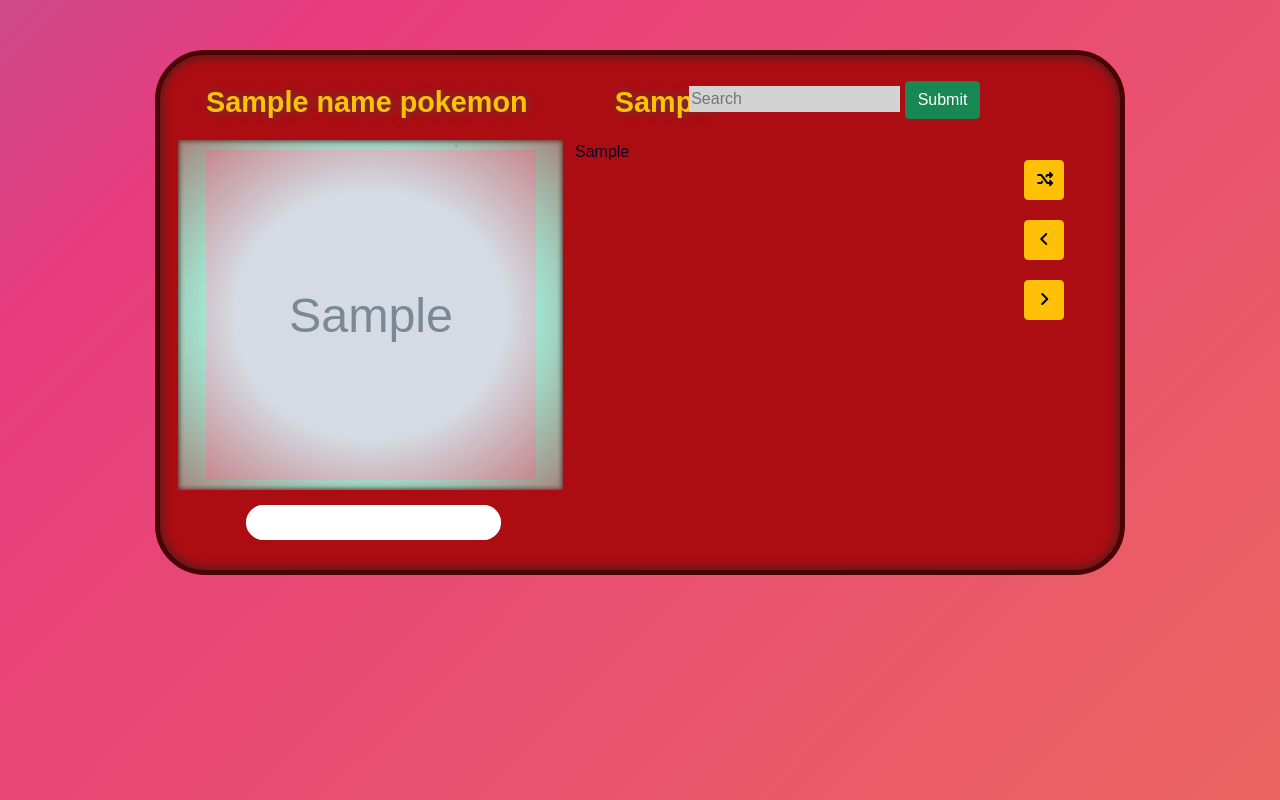
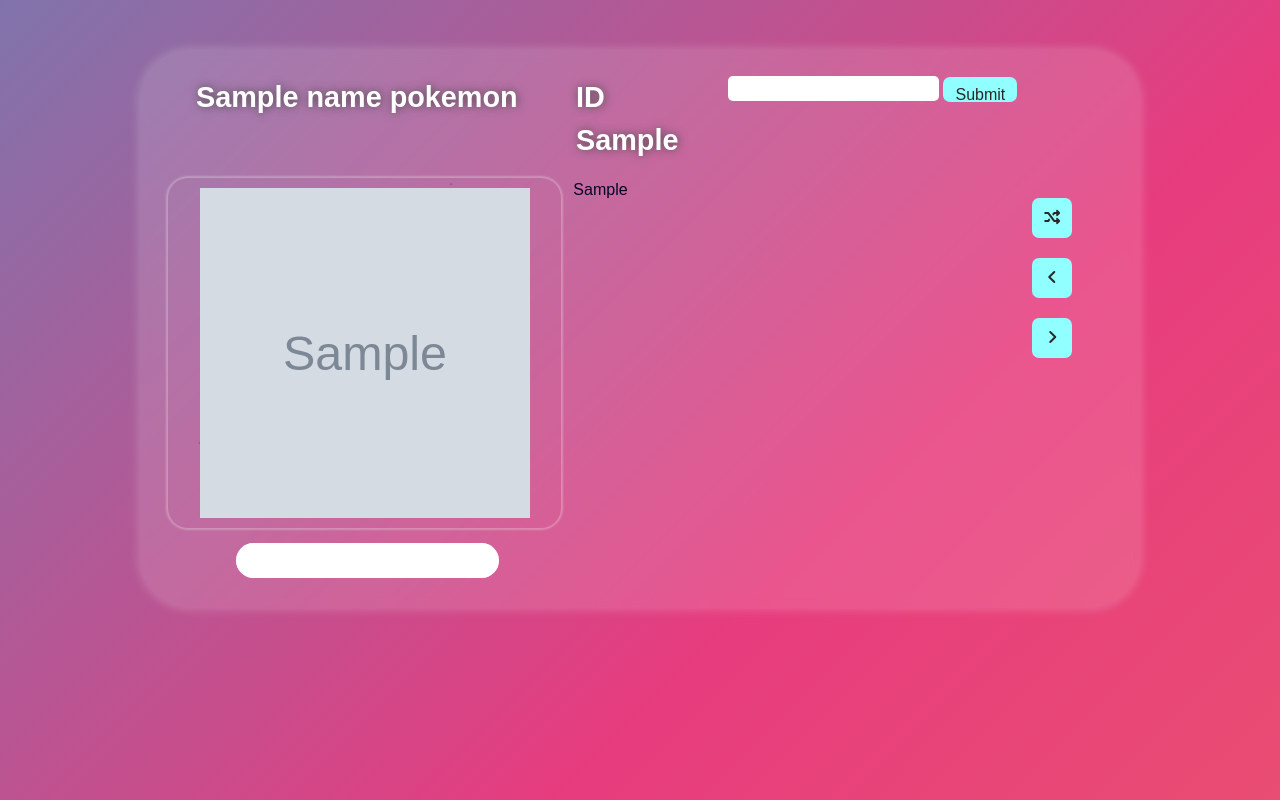
Before and after one commit to IvanYanez10/pokedex, a Django app: template pokedexApp/templates/pokedexApp/index.html in a window 1280 px wide. Run offline with Django 3.2, Linux system fonts and the light colour scheme; tables that the repository leaves empty hold one stand-in row (values such as "Sample post"); the template is opened without the code that fills it: values that come from a table or form of the project are taken from there, most other values are stand-ins (such as "Sample title", 1, 10 or a date in 2020); grey boxes marked "Sample" are stand-in pictures.

Commit message:
style version 2

```diff
--- a/pokedexApp/static/pokedexApp/style.css
+++ b/pokedexApp/static/pokedexApp/style.css
@@ -5,7 +5,7 @@
     margin: 0;
     background: linear-gradient(-45deg, hsl(14, 82%, 63%), #e73c7e, #23a6d5, #23d5ab);
     background-size: 400% 400%;
-    animation: gradiente 15s ease infinite;
+    animation: gradiente 30s ease infinite;
 }
 
 @keyframes gradiente {
@@ -25,7 +25,7 @@
 }
 
 .poke-name, .poke-id{
-    color: #ffc107;
+    color: #fff;
     font-size: 1.8rem;
     font-weight: bolder;
     text-shadow: rgb(75, 75, 75) 1px 0 10px;
@@ -33,10 +33,11 @@
 
 .podex-cont{
     margin: 50px auto;
-    background-color: #ac0d12;
-    padding: 10px 30px;
+    padding: 10px 40px;
     border-radius: 50px;
-    box-shadow: 0px 0px 10px 2px rgba(37, 37, 37, 0.75) inset;
+    box-shadow: 0px 0px 10px 2px rgba(246, 246, 246, 0.2);
+    background-color: #ffffff21;
+    backdrop-filter: blur(5px);
 }
 
 input{
@@ -51,8 +52,6 @@
     margin-left: auto;
     margin-right: auto;
     padding: 10px;
-    /*border: 5px solid rgb(204, 21, 21);*/
-
 }
 
 .pokeTypes{
@@ -81,17 +80,15 @@
     border-radius: 30px 30px 30px 30px;
     border-style: none;
     height: 35px;
-    box-shadow: 0px 0px 7px 5px rgba(255, 255, 255, 0.5) inset;
+    box-shadow: 0px 0px 5px 3px rgba(255, 255, 255, 0.5) inset;
 }
 
 .particles-image{
-    mask-image: radial-gradient(ellipse, black 50%, rgba(0, 0, 0, 0.5));
-
     height: 350;
     width: 350;
     position:relative;
-    background-color: #9FFFE8;
-    box-shadow: 0px 0px 5px 1px rgba(0,0,0,0.75) inset;
+    border-radius: 20px;
+    box-shadow: 0px 0px 2px 2px rgba(243, 243, 243, 0.3);
 }
 
 #particles-js{
@@ -101,6 +98,27 @@
     height: 95%;
     background-size: cover;
     background-repeat: no-repeat;
+}
+
+input{
+    justify-content: center;
+    align-items: center;
+    font-size:1rem;
+    height:25px;
+    background-color: #ffffff;
+    border-radius: 5px;
+    border:none;
+}
+
+.btn{
+    justify-content: center;
+    align-items: center;
+    font-size:1rem;
+    height:25px;
+    background-color: #91ffff;
+    border-radius: 7px;
+    border: none;
+    color: rgb(39, 39, 39);
 }
 
 .grass{
--- a/pokedexApp/templates/pokedexApp/index.html
+++ b/pokedexApp/templates/pokedexApp/index.html
@@ -10,15 +10,15 @@
     <link rel="stylesheet" href="https://cdnjs.cloudflare.com/ajax/libs/font-awesome/6.0.0/css/all.min.css">
   </head>
   <body>
-    <div class="container podex-cont" style="width:970px; border: 5px solid rgb(74, 2, 2);">
+    <div class="container podex-cont" style="width:1000px;">
       <div class="row p-3">
         <span class="col poke-name">{{ namePokemon }}</span>
-        <span class="col col-1 poke-id" style="font-size: 1.8rem;">{{ idPokemon }}</span>
+        <span class="col col-2 poke-id" style="font-size: 1.8rem;"><span style="color:rgba(255, 255, 255);">ID </span>{{ idPokemon }}</span>
         <div class="search col">
-          <form action="{% url 'pokedexApp:index'%}" method="post">
+          <form action="{% url 'pokedexApp:index'%}" method="post" , autocomplete="off">
             {% csrf_token %}
             {{pkc}}
-            <input type="submit" class="btn btn-success" style="font-size:1rem;">
+            <input type="submit" class="btn" style="">
           </form>
           {%if flag%}
             <div class="alert alert-danger" role="alert" style="position:absolute;">
--- a/pokedexApp/views.py
+++ b/pokedexApp/views.py
@@ -7,7 +7,7 @@
 class PokeChosen(forms.Form):
     varPokeChosen = forms.CharField(
         label='',
-        widget=forms.TextInput(attrs={'placeholder': 'Search'})) #Poke name or ID
+        widget=forms.TextInput()) #Poke name or ID attrs={'placeholder': 'Search'}
 
 def index(request):
     flag = False
```
